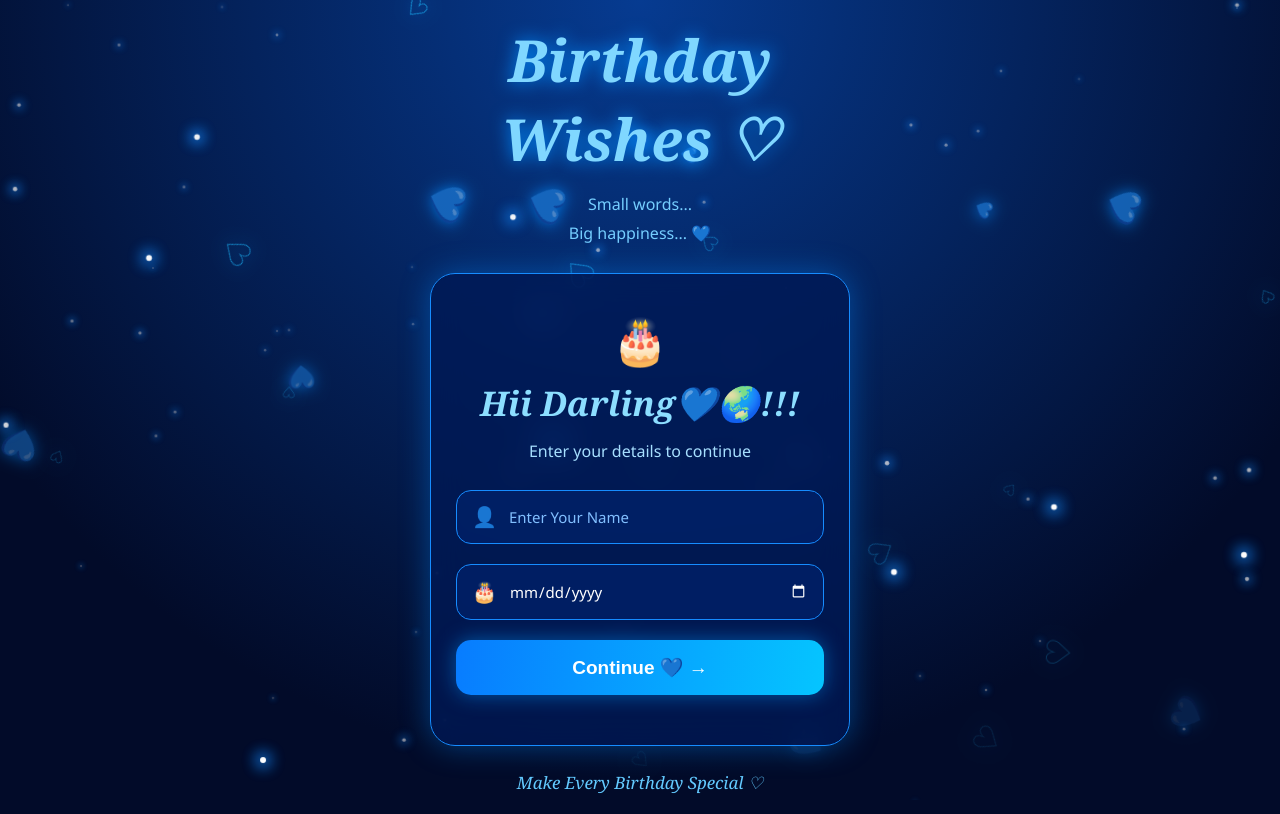
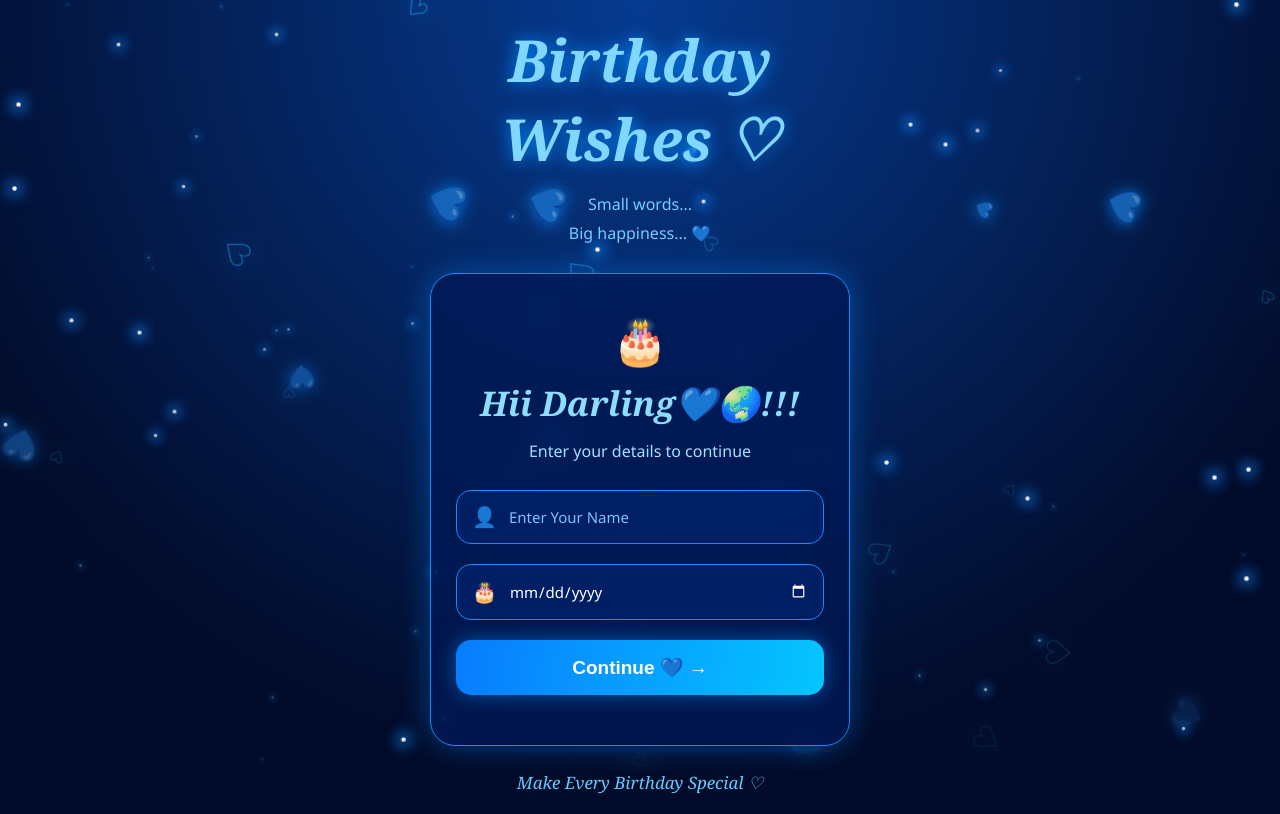
Before and after one commit to dark-phoenix-editz/Special-Wishes, a plain HTML site: page index.html in a window 1280 px wide. Drawn offline with Linux system fonts and the light colour scheme.

Commit message:
Reduce sparkle size and animation duration

```diff
--- a/index.html
+++ b/index.html
@@ -49,12 +49,12 @@
 
         .sparkle {
             position: absolute;
-            width: 4px;
-            height: 4px;
+            width: 3px;
+            height: 3px;
             border-radius: 50%;
             background: white;
             box-shadow: 0 0 10px 3px #168cff;
-            animation: twinkle 2s ease-in-out infinite alternate;
+            animation: twinkle 1s ease-in-out infinite alternate;
         }
 
         @keyframes fall {
```
